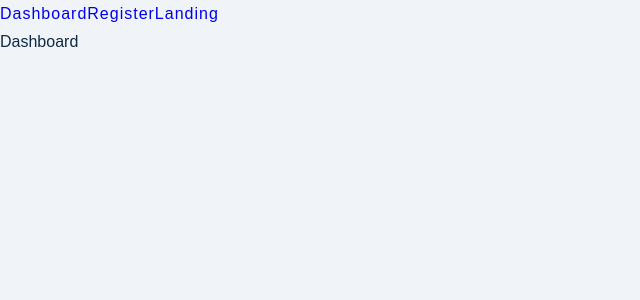
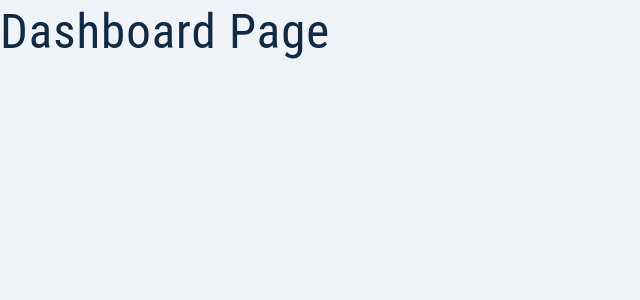
Before and after one commit to smajaas/Job-app, a React (Create React App) app: page / in a window 1280 px wide. Shown: the top 300 px of the page, without its empty margins (0-640 px from the left). Built offline with nearby package versions, Linux system fonts and the light colour scheme; the HTML template or start-up script is replaced by a standard one.

Commit message:
page structure

```diff
--- a/src/App.js
+++ b/src/App.js
@@ -1,19 +1,14 @@
-import Landing from './pages/Landing';
-import { BrowserRouter, Routes, Route, Link } from 'react-router-dom';
+import { Dashboard, Register, Landing, Error } from './pages';
+import { BrowserRouter, Routes, Route } from 'react-router-dom';
 
 function App() {
   return (
     <BrowserRouter>
-      <nav>
-        <Link to='/'>Dashboard</Link>
-        <Link to='/register'>Register</Link>
-        <Link to='/landing'>Landing</Link>
-      </nav>
       <Routes>
-        <Route path='/' element={<div>Dashboard</div>} />
-        <Route path='/register' element={<div>Register</div>} />
+        <Route path='/' element={<Dashboard />} />
+        <Route path='/register' element={<Register />} />
         <Route path='/landing' element={<Landing />} />
-        <Route path='*' element={<h1>Error</h1>} />
+        <Route path='*' element={<Error />} />
       </Routes>
     </BrowserRouter>
   );
--- /dev/null
+++ b/src/pages/Dashboard.js
@@ -0,0 +1,4 @@
+const Dashboard = () => {
+  return <h1>Dashboard page</h1>;
+};
+export default Dashboard;
--- /dev/null
+++ b/src/pages/Error.js
@@ -0,0 +1,4 @@
+const Error = () => {
+  return <h1>Error Page</h1>;
+};
+export default Error;
--- /dev/null
+++ b/src/pages/Register.js
@@ -0,0 +1,4 @@
+const Register = () => {
+  return <h1>Register Page</h1>;
+};
+export default Register;
--- /dev/null
+++ b/src/pages/index.js
@@ -0,0 +1,6 @@
+import Dashboard from '../pages/Dashboard';
+import Error from '../pages/Error';
+import Register from '../pages/Register';
+import Landing from '../pages/Landing';
+
+export { Dashboard, Error, Register, Landing };
```
